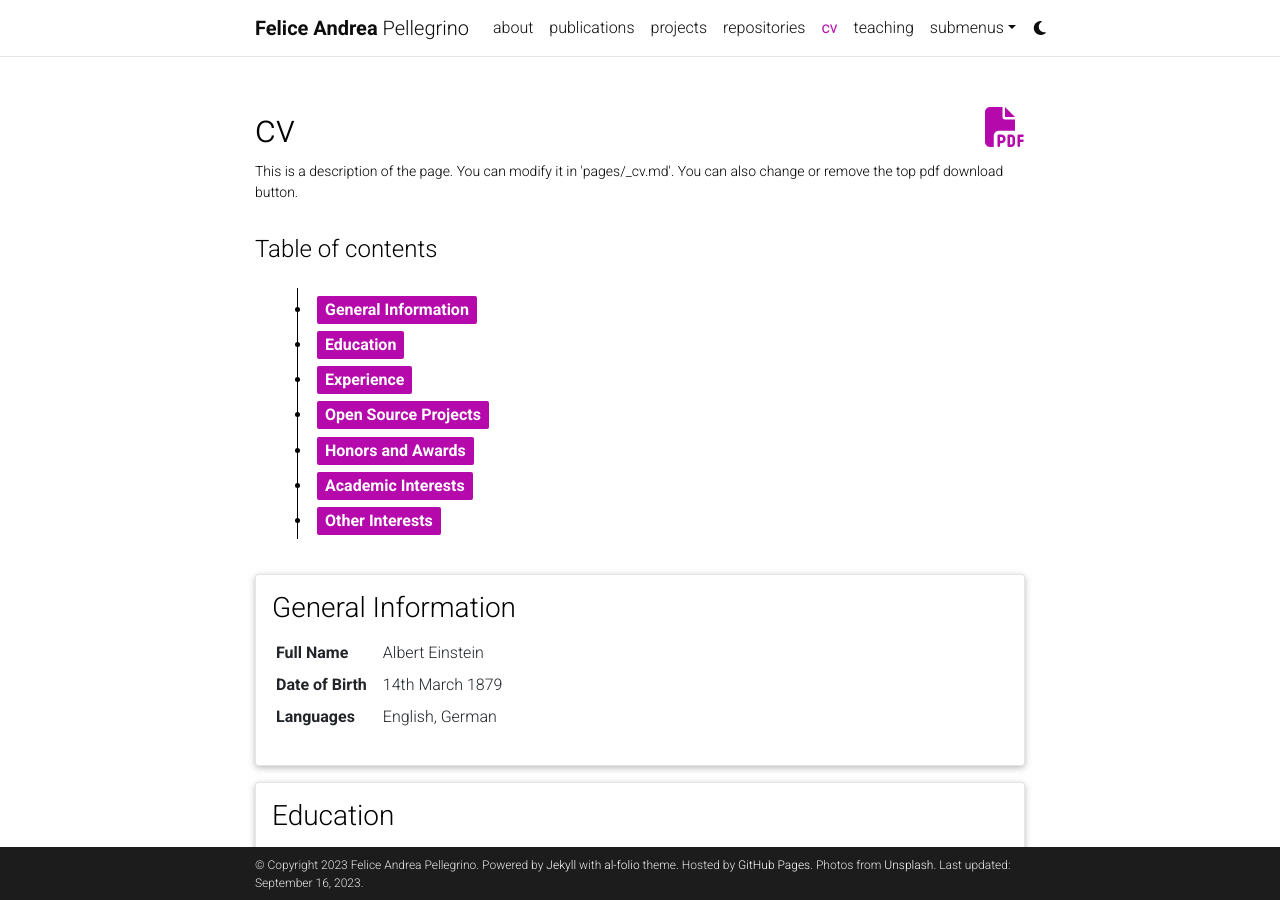
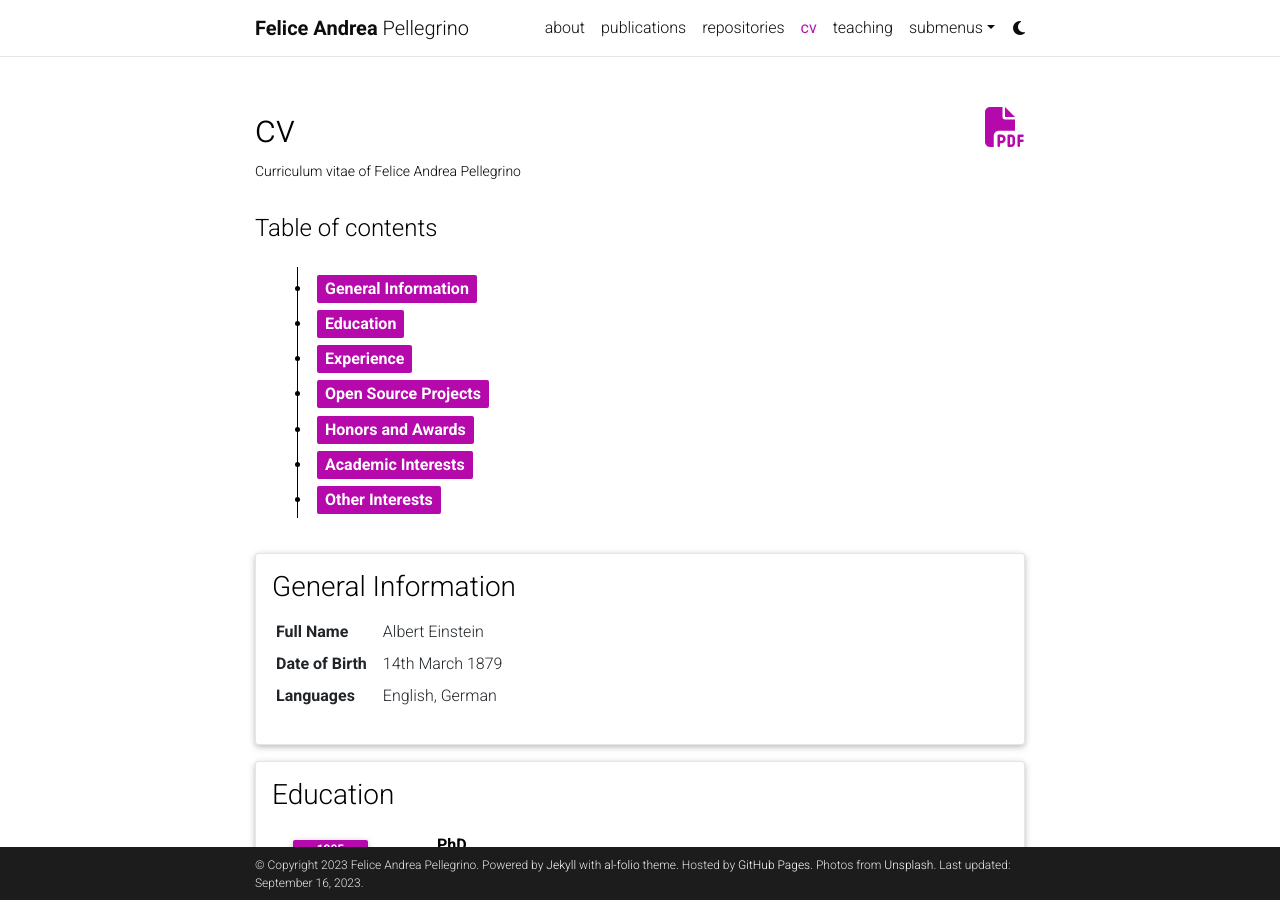
Before and after one commit to feliceandreapellegrino/feliceandreapellegrino.github.io, a Jekyll site: the page built from _pages/cv.md, in a window 1280 px wide and 900 px high. Built offline with Jekyll 4.4.1, drawn with Linux system fonts in a browser that asks for light colours; comment, search, counter and statistics services are not loaded; a style sheet for code colours, icons or effects is not loaded.

Commit message:
modified:   _pages/cv.md 	modified:   _pages/projects.md

```diff
--- a/_pages/cv.md
+++ b/_pages/cv.md
@@ -4,6 +4,6 @@
 title: cv
 nav: true
 nav_order: 4
-cv_pdf: example_pdf.pdf
-description: This is a description of the page. You can modify it in 'pages/_cv.md'. You can also change or remove the top pdf download button.
+cv_pdf: cv-pellegrinoENG.pdf
+description: Curriculum vitae of Felice Andrea Pellegrino
 ---
```
Also changed, not shown: _pages/projects.md (+1 -1 lines).
